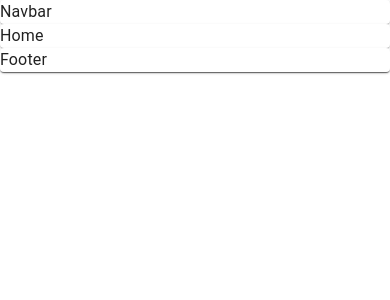
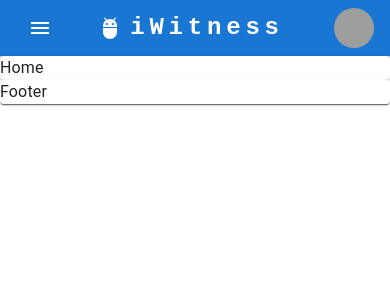
Before and after one commit to jrs-coding-school/summer-2023-group-project, a React (Create React App) app in the folder ui/: page / in a window 390 px wide. Shown: the top 300 px of the page. Built offline with nearby package versions, Linux system fonts and the light colour scheme; grey boxes are pictures that could not be loaded.

Commit message:
responsive navbar
Co-authored-by: William Godfrey <wmgee144@users.noreply.github.com>

```diff
--- a/ui/src/layouts/Navbar.js
+++ b/ui/src/layouts/Navbar.js
@@ -1,11 +1,166 @@
-import { Paper } from '@mui/material'
+import { Paper } from '@mui/material';
+import React from 'react';
+import AppBar from '@mui/material/AppBar';
+import Box from '@mui/material/Box';
+import Toolbar from '@mui/material/Toolbar';
+import IconButton from '@mui/material/IconButton';
+import Typography from '@mui/material/Typography';
+import Menu from '@mui/material/Menu';
+import MenuIcon from '@mui/icons-material/Menu';
+import Container from '@mui/material/Container';
+import Avatar from '@mui/material/Avatar';
+import Button from '@mui/material/Button';
+import Tooltip from '@mui/material/Tooltip';
+import MenuItem from '@mui/material/MenuItem';
+import AdbIcon from '@mui/icons-material/Adb';
 
-function Navbar (props) {
-  return (
-    <Paper>
-      Navbar
-    </Paper>
-  )
+// function Navbar (props)
+const pages = ['Report A Crime', 'Leaderboard', 'Profile'];
+const settings = ['Profile', 'Account', 'Dashboard', 'Logout'];
+
+function Navbar() {
+	const [anchorElNav, setAnchorElNav] = React.useState(null);
+	const [anchorElUser, setAnchorElUser] = React.useState(null);
+
+	const handleOpenNavMenu = (event) => {
+		setAnchorElNav(event.currentTarget);
+	};
+	const handleOpenUserMenu = (event) => {
+		setAnchorElUser(event.currentTarget);
+	};
+
+	const handleCloseNavMenu = () => {
+		setAnchorElNav(null);
+	};
+
+	const handleCloseUserMenu = () => {
+		setAnchorElUser(null);
+	};
+	return (
+		<Paper>
+			<AppBar position='static'>
+				<Container maxWidth='xl'>
+					<Toolbar disableGutters>
+						{/* <AdbIcon sx={{ display: { xs: 'none', md: 'flex' }, mr: 1 }} /> */}
+						<Typography
+							variant='h6'
+							noWrap
+							component='a'
+							href='/'
+							sx={{
+								mr: 2,
+								display: { xs: 'none', md: 'flex' },
+								fontFamily: 'monospace',
+								fontWeight: 700,
+								letterSpacing: '.3rem',
+								color: 'inherit',
+								textDecoration: 'none',
+							}}
+						>
+							iWitness
+						</Typography>
+
+						<Box sx={{ flexGrow: 1, display: { xs: 'flex', md: 'none' } }}>
+							<IconButton
+								size='large'
+								aria-label='account of current user'
+								aria-controls='menu-appbar'
+								aria-haspopup='true'
+								onClick={handleOpenNavMenu}
+								color='inherit'
+							>
+								<MenuIcon />
+							</IconButton>
+							<Menu
+								id='menu-appbar'
+								anchorEl={anchorElNav}
+								anchorOrigin={{
+									vertical: 'bottom',
+									horizontal: 'left',
+								}}
+								keepMounted
+								transformOrigin={{
+									vertical: 'top',
+									horizontal: 'left',
+								}}
+								open={Boolean(anchorElNav)}
+								onClose={handleCloseNavMenu}
+								sx={{
+									display: { xs: 'block', md: 'none' },
+								}}
+							>
+								{pages.map((page) => (
+									<MenuItem key={page} onClick={handleCloseNavMenu}>
+										<Typography textAlign='center'>{page}</Typography>
+									</MenuItem>
+								))}
+							</Menu>
+						</Box>
+						<AdbIcon sx={{ display: { xs: 'flex', md: 'none' }, mr: 1 }} />
+						<Typography
+							variant='h5'
+							noWrap
+							component='a'
+							href=''
+							sx={{
+								mr: 2,
+								display: { xs: 'flex', md: 'none' },
+								flexGrow: 1,
+								fontFamily: 'monospace',
+								fontWeight: 700,
+								letterSpacing: '.3rem',
+								color: 'inherit',
+								textDecoration: 'none',
+							}}
+						>
+							iWitness
+						</Typography>
+						<Box sx={{ flexGrow: 1, display: { xs: 'none', md: 'flex' } }}>
+							{pages.map((page) => (
+								<Button
+									key={page}
+									onClick={handleCloseNavMenu}
+									sx={{ my: 2, color: 'white', display: 'block' }}
+								>
+									{page}
+								</Button>
+							))}
+						</Box>
+
+						<Box sx={{ flexGrow: 0 }}>
+							<Tooltip title='Open settings'>
+								<IconButton onClick={handleOpenUserMenu} sx={{ p: 0 }}>
+									<Avatar alt='Remy Sharp' src='/static/images/avatar/2.jpg' />
+								</IconButton>
+							</Tooltip>
+							<Menu
+								sx={{ mt: '45px' }}
+								id='menu-appbar'
+								anchorEl={anchorElUser}
+								anchorOrigin={{
+									vertical: 'top',
+									horizontal: 'right',
+								}}
+								keepMounted
+								transformOrigin={{
+									vertical: 'top',
+									horizontal: 'right',
+								}}
+								open={Boolean(anchorElUser)}
+								onClose={handleCloseUserMenu}
+							>
+								{settings.map((setting) => (
+									<MenuItem key={setting} onClick={handleCloseUserMenu}>
+										<Typography textAlign='center'>{setting}</Typography>
+									</MenuItem>
+								))}
+							</Menu>
+						</Box>
+					</Toolbar>
+				</Container>
+			</AppBar>
+		</Paper>
+	);
 }
 
-export default Navbar
+export default Navbar;
```
